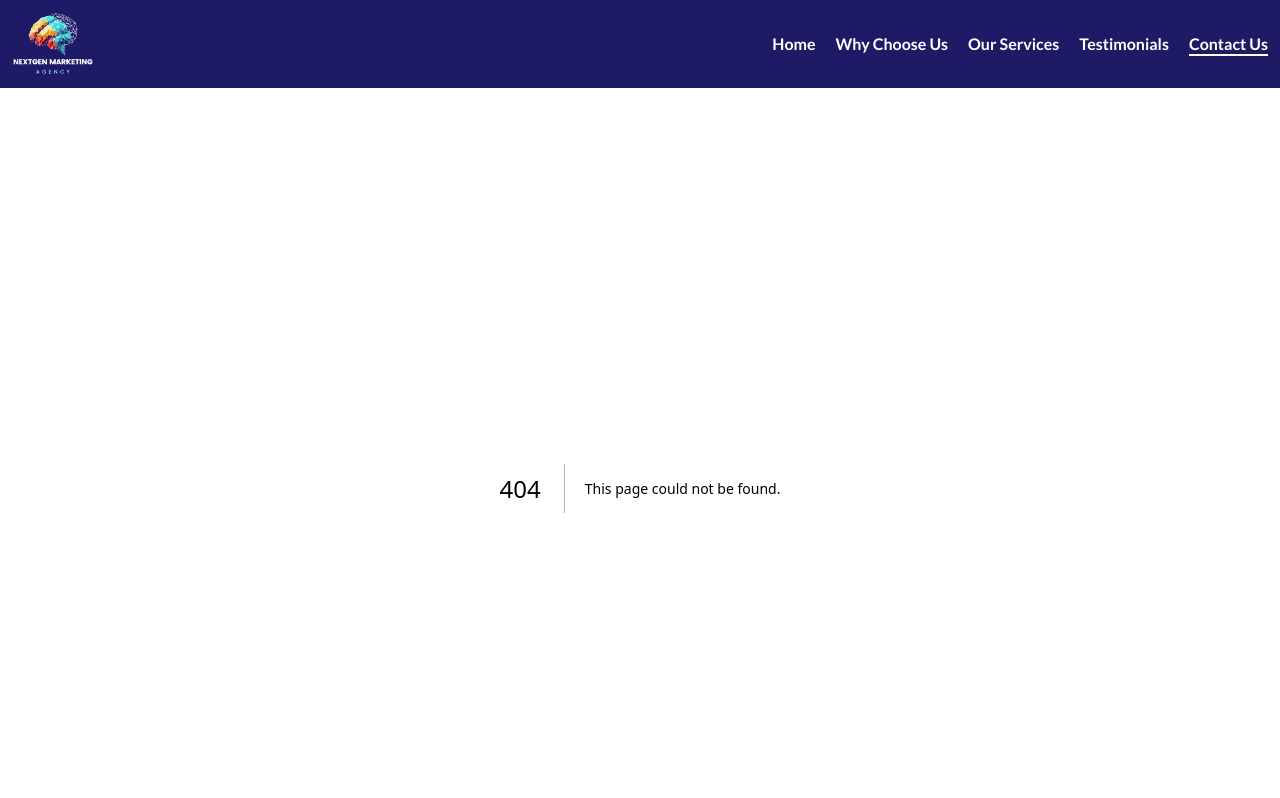
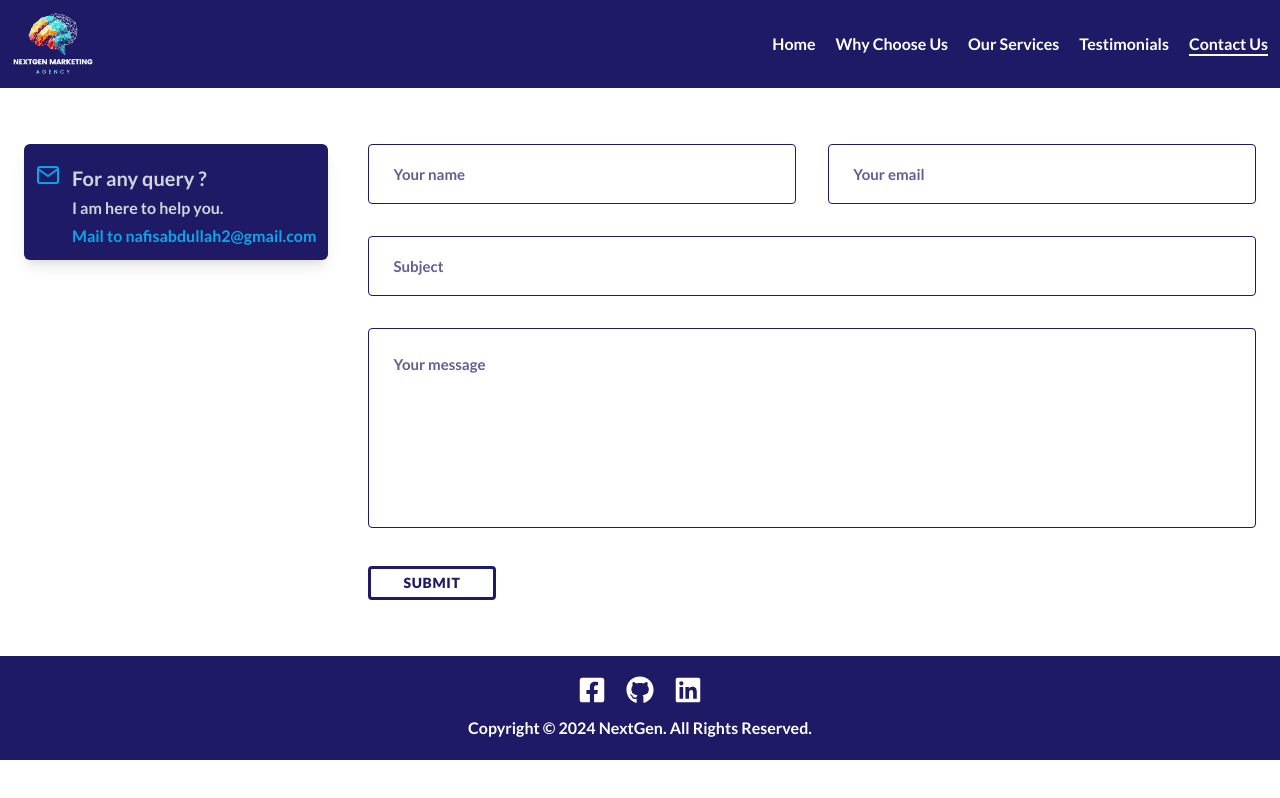
Before and after one commit to Mohammad-Nafis-Abdullah/next_gen, a Next.js app: page /contact-us in a window 1280 px wide. Before the commit this address had no page. Shown: the top 798 px of the page. Built offline with nearby package versions, Linux system fonts and the light colour scheme.

Commit message:
simple footer and contact us page completed with mail sending feature

```diff
--- a/package.json
+++ b/package.json
@@ -9,6 +9,7 @@
     "lint": "next lint"
   },
   "dependencies": {
+    "@emailjs/browser": "^4.4.1",
     "@emotion/react": "^11.13.3",
     "@emotion/styled": "^11.13.0",
     "@mui/material": "^6.1.5",
@@ -18,7 +19,8 @@
     "react-countup": "^6.5.3",
     "react-dom": "^18",
     "react-icons": "^5.3.0",
-    "react-simple-typewriter": "^5.0.1"
+    "react-simple-typewriter": "^5.0.1",
+    "sweetalert2": "^11.14.5"
   },
   "devDependencies": {
     "@types/node": "^20",
--- /dev/null
+++ b/src/app/(Global)/Footer.tsx
@@ -0,0 +1,46 @@
+"use client";
+import { FaFacebookSquare, FaGithub, FaLinkedin } from "react-icons/fa";
+
+// @flow
+export default function Footer() {
+    return (
+        <footer className="bg-primary px-3 py-5 space-y-3">
+            <section className="flex justify-center items-center gap-5">
+                <FaFacebookSquare
+                    onClick={
+                        () => {}
+                        // window.open(
+                        //     "https://www.facebook.com/mohammad.nafis.abdullah",
+                        //     "_blank"
+                        // )
+                    }
+                    className="text-white w-7 h-7 cursor-pointer hover:scale-110 transition"
+                />
+                <FaGithub
+                    onClick={
+                        () => {}
+                        // window.open(
+                        //     "https://github.com/Mohammad-Nafis-Abdullah",
+                        //     "_blank"
+                        // )
+                    }
+                    className="text-white w-7 h-7 cursor-pointer hover:scale-110 transition"
+                />
+                <FaLinkedin
+                    onClick={
+                        () => {}
+                        // window.open(
+                        //     "https://www.linkedin.com/in/mohammad-nafis-abdullah",
+                        //     "_blank"
+                        // )
+                    }
+                    className="text-white w-7 h-7 cursor-pointer hover:scale-110 transition"
+                />
+            </section>
+            <h4 className="text-center text-white font-bold">
+                Copyright &copy; {new Date().getFullYear()} NextGen. All Rights
+                Reserved.
+            </h4>
+        </footer>
+    );
+}
--- a/src/app/(Home)/OurServices.tsx
+++ b/src/app/(Home)/OurServices.tsx
@@ -5,10 +5,7 @@ import ve_img from "@/assets/videoEditing.png";
 import wd_img from "@/assets/webDevelopment.png";
 import { StaticImageData } from "next/image";
 import { useState } from "react";
-import {
-    MdKeyboardDoubleArrowDown,
-    MdKeyboardDoubleArrowUp,
-} from "react-icons/md";
+import { TbArrowBadgeDownFilled, TbArrowBadgeUpFilled } from "react-icons/tb";
 
 export function OurServices() {
     return (
@@ -96,11 +93,14 @@ function ServiceCard({
                     isOpen ? "h-full" : "h-10"
                 } z-10 transition-height duration-500 backdrop-blur-sm py-1 px-2`}
             >
-                <div className="mb-2" onClick={() => setIsOpen((prev) => !prev)}>
+                <div
+                    className="mb-2"
+                    onClick={() => setIsOpen((prev) => !prev)}
+                >
                     {isOpen ? (
-                        <MdKeyboardDoubleArrowDown className="size-8 mx-auto cursor-pointer text-white" />
+                        <TbArrowBadgeDownFilled className="size-8 mx-auto cursor-pointer text-white" />
                     ) : (
-                        <MdKeyboardDoubleArrowUp className="size-8 mx-auto cursor-pointer text-white" />
+                        <TbArrowBadgeUpFilled className="size-8 mx-auto cursor-pointer text-white" />
                     )}
                 </div>
                 <article className="h-[85%] overflow-y-auto text-white font-bold">
--- /dev/null
+++ b/src/app/contact-us/page.tsx
@@ -0,0 +1,105 @@
+"use client";
+import { FormEvent } from "react";
+import { FiMail } from "react-icons/fi";
+import emailjs from "@emailjs/browser";
+import Swal from "sweetalert2";
+
+export default function page() {
+    const handleSubmit = (
+        e: FormEvent<HTMLFormElement> & { target: { reset: () => void } }
+    ) => {
+        e.preventDefault();
+
+        emailjs
+            .sendForm(
+                "service_5l5yl0g",
+                "template_yxwgmue",
+                e.target as string | HTMLFormElement,
+                "Jl7-8rR2TOR_6XGxA"
+            )
+            .then(
+                () => {
+                    Swal.fire({
+                        position: "center",
+                        icon: "success",
+                        title: "Mail has been sent successfully",
+                        showConfirmButton: false,
+                        timer: 2000,
+                    });
+                },
+                () => {
+                    Swal.fire({
+                        position: "center",
+                        icon: "success",
+                        title: "Mail has been sent successfully",
+                        showConfirmButton: false,
+                        timer: 2000,
+                    });
+                }
+            )
+            .finally(() => {
+                e.target.reset();
+            });
+    };
+
+    return (
+        <div className="py-14 flex flex-row justify-between gap-x-10 gap-y-5 flex-wrap items-start px-3 max-w-7xl mx-auto">
+            <div className="flex flex-col lg:flex-row gap-x-3 gap-y-1.5 shadow-lg rounded-md px-3 pb-3 pt-5 bg-primary">
+                <div
+                    className={`text-sky-500 rounded-sm text-2xl mt-0.5 animate-bounce`}
+                >
+                    <FiMail />
+                </div>
+                <div className="space-y-1 text-gray-300 openSans font-bold">
+                    <h4 className="font-body text-xl">For any query ?</h4>
+                    <p className="text-paragraph">I am here to help you.</p>
+                    <p className="text-sky-500 firaCode font-bold">
+                        Mail to nafisabdullah2@gmail.com
+                    </p>
+                </div>
+            </div>
+
+            <form
+                onSubmit={handleSubmit}
+                className="space-y-8 grow text-primary/70"
+            >
+                <div className="flex gap-8">
+                    <input
+                        required
+                        className={`bg-transparent text-paragraph h-[60px] border border-primary pl-6 w-full font-bold text-[15px] rounded focus:outline focus:border-1 focus:scale-[1.01] focus:border-primary placeholder:text-primary/70 focus:placeholder:text-primary backdrop-blur-md focus:text-primary transition-all`}
+                        type="text"
+                        placeholder="Your name"
+                        name="user_name"
+                    />
+                    <input
+                        required
+                        className={`bg-transparent text-paragraph h-[60px] border border-primary pl-6 w-full font-bold text-[15px] rounded focus:outline focus:border-1 focus:scale-[1.01] focus:border-primary placeholder:text-primary/70 focus:placeholder:text-primary backdrop-blur-md focus:text-primary transition-all`}
+                        type="email"
+                        placeholder="Your email"
+                        name="user_email"
+                    />
+                </div>
+                <input
+                    required
+                    className={`bg-transparent text-paragraph h-[60px] border border-primary pl-6 w-full font-bold text-[15px] rounded focus:outline focus:border-1 focus:scale-[1.01] focus:border-primary placeholder:text-primary/70 focus:placeholder:text-primary backdrop-blur-md
+                    focus:text-primary transition-all`}
+                    type="text"
+                    placeholder="Subject"
+                    name="subject"
+                />
+                <textarea
+                    required
+                    className={`bg-transparent text-paragraph h-[200px] border resize-none border-primary p-6 w-full font-bold text-[15px] rounded focus:outline focus:border-1 focus:scale-[1.01] focus:border-primary placeholder:text-primary/70 focus:placeholder:text-primary backdrop-blur-md
+                    focus:text-primary transition-all`}
+                    placeholder="Your message"
+                    name="message"
+                ></textarea>
+                <input
+                    type="submit"
+                    className={`border-primary border-[3px] rounded inline-block px-8 py-1 openSans uppercase tracking-wider transition-all text-primary font-extrabold hover:shadow-[0_0_0px_rgb(34,197,94)] hover:bg-primary hover:text-white text-sm duration-300 cursor-pointer`}
+                    value="submit"
+                ></input>
+            </form>
+        </div>
+    );
+}
--- a/src/app/layout.tsx
+++ b/src/app/layout.tsx
@@ -3,6 +3,7 @@ import localFont from "next/font/local";
 import { Lato } from "next/font/google";
 import "./globals.css";
 import Header from "./(Global)/Header";
+import Footer from "./(Global)/Footer";
 
 const geistSans = localFont({
     src: "./fonts/GeistVF.woff",
@@ -37,6 +38,7 @@ export default function RootLayout({
             >
                 <Header />
                 <div className="max-w-7xl mx-auto px-3">{children}</div>
+                <Footer/>
             </body>
         </html>
     );
```
Also changed, not shown: 1 other file (tests, documents, lock files or other folders).
